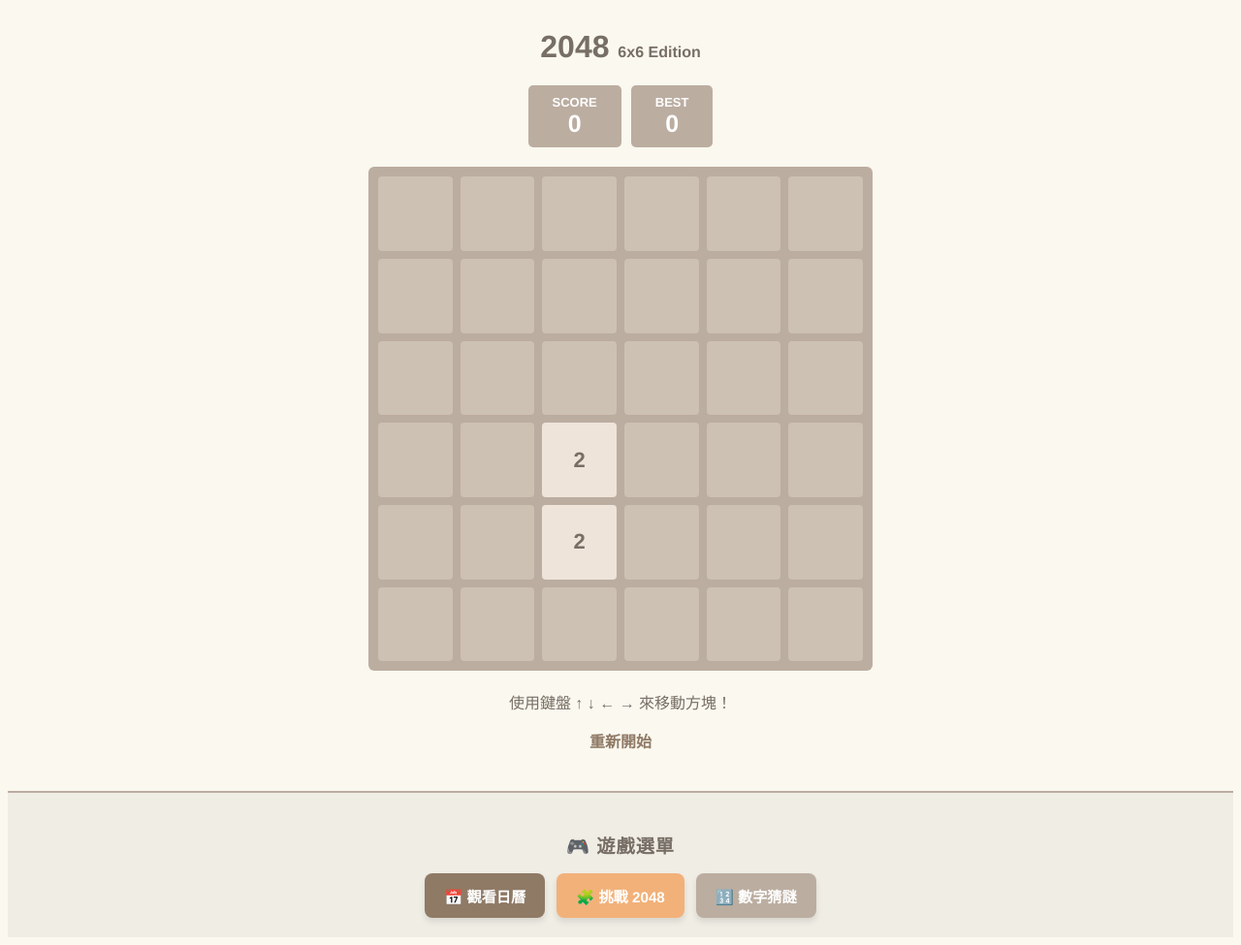
After one commit to mvdmmnt0517/flask-calendar, a Flask app: page /2048 in a window 1280 px wide. The commit adds this page. Shown: the whole page at 97% size. Run offline with Flask 3, Linux system fonts and the light colour scheme.

Commit message:
Add files via upload

```diff
--- a/app.py
+++ b/app.py
@@ -1,18 +1,16 @@
-from flask import Flask, render_template, request
+from flask import Flask, render_template, request, session, redirect, url_for
 import calendar
 from datetime import datetime
 import random
-from flask import session
 
-app.secret_key = "any_secret_key" # session 必須設定一個密鑰才能運作
 app = Flask(__name__)
+app.secret_key = "f8#2d_K9L!zPqX6vW5r_p0A1"
 
-# 自定義日曆類別，用來幫「今天」加上特殊的 HTML class
+# --- 日曆邏輯 ---
 class HighlightCalendar(calendar.HTMLCalendar):
     def __init__(self, today_day):
         super().__init__()
         self.today_day = today_day
-
     def formatday(self, day, weekday):
         if day == self.today_day:
             return f'<td class="today">{day}</td>'
@@ -20,66 +18,155 @@
             return '<td class="noday">&nbsp;</td>'
         return f'<td class="day">{day}</td>'
 
+# --- 2048 核心邏輯 ---
+def merge_left(row):
+    nums = [i for i in row if i != 0]
+    new_row = []
+    points = 0
+    skip = False
+    for i in range(len(nums)):
+        if skip:
+            skip = False
+            continue
+        if i + 1 < len(nums) and nums[i] == nums[i+1]:
+            val = nums[i] * 2
+            new_row.append(val)
+            points += val
+            skip = True
+        else:
+            new_row.append(nums[i])
+    return new_row + [0] * (6 - len(new_row)), points
+
+def add_tile_dynamic(board):
+    flat_board = [cell for row in board for cell in row]
+    max_val = max(flat_board) if any(flat_board) else 2
+
+    options = [2, 4, 8, 16, 32, 64]
+    weights = [64, 32, 16, 8, 4, 2]
+
+    valid_options = []
+    valid_weights = []
+    for i in range(len(options)):
+        if options[i] <= max_val:
+            valid_options.append(options[i])
+            valid_weights.append(weights[i])
+
+    empty = [(r, c) for r in range(6) for c in range(6) if board[r][c] == 0]
+    if empty:
+        r, c = random.choice(empty)
+        board[r][c] = random.choices(valid_options, weights=valid_weights, k=1)[0]
+    return board
+
+def check_game_over(board):
+    for r in range(6):
+        for c in range(6):
+            if board[r][c] == 0: return False
+            if c < 5 and board[r][c] == board[r][c+1]: return False
+            if r < 5 and board[r][c] == board[r+1][c]: return False
+    return True
+
+# --- 路由設定 ---
+
+@app.route("/")
+def home():
+    real_today = datetime.now()
+    view_year = request.args.get('y', default=real_today.year, type=int)
+    view_month = request.args.get('m', default=real_today.month, type=int)
+    prev_m = view_month - 1 if view_month > 1 else 12
+    prev_y = view_year if view_month > 1 else view_year - 1
+    next_m = view_month + 1 if view_month < 12 else 1
+    next_y = view_year if view_month < 12 else view_year + 1
+    cal = HighlightCalendar(real_today.day if (view_year == real_today.year and view_month == real_today.month) else -1)
+    return render_template("index.html", view_title=f"{view_year} 年 {view_month} 月",
+                           calendar_html=cal.formatmonth(view_year, view_month),
+                           prev_y=prev_y, prev_m=prev_m, next_y=next_y, next_m=next_m)
+
+@app.route("/2048")
+def game_2048():
+    if "board" not in session or len(session["board"]) != 6:
+        # 修正：補上初始化邏輯
+        session["board"] = add_tile_dynamic(add_tile_dynamic([[0]*6 for _ in range(6)]))
+        session["score"] = 0
+        session["game_over"] = False
+
+    return render_template("2048.html",
+                           board=session["board"],
+                           score=session["score"],
+                           best=session.get("best_2048", 0),
+                           game_over=session.get("game_over", False))
+
+@app.route("/2048/move/<dir>")
+def move_2048(dir):
+    board = session.get("board")
+    if not board: return redirect(url_for('game_2048'))
+
+    total_points = 0
+    temp_board = []
+
+    # 修正：補齊位移邏輯
+    if dir == "left":
+        for row in board:
+            res, pts = merge_left(row)
+            temp_board.append(res); total_points += pts
+    elif dir == "right":
+        for row in board:
+            res, pts = merge_left(row[::-1])
+            temp_board.append(res[::-1]); total_points += pts
+    elif dir == "up":
+        transposed = [list(row) for row in zip(*board)]
+        merged = []
+        for col in transposed:
+            res, pts = merge_left(col)
+            merged.append(res); total_points += pts
+        temp_board = [list(row) for row in zip(*merged)]
+    elif dir == "down":
+        transposed = [list(row) for row in zip(*board)]
+        merged = []
+        for col in transposed:
+            res, pts = merge_left(col[::-1])
+            merged.append(res[::-1]); total_points += pts
+        temp_board = [list(row) for row in zip(*merged)]
+    else:
+        temp_board = board
+
+    # 執行你的規則：產生新數字
+    final_board = add_tile_dynamic(temp_board)
+
+    # 更新 Session
+    session["board"] = final_board
+    session["score"] = session.get("score", 0) + total_points
+    if session["score"] > session.get("best_2048", 0):
+        session["best_2048"] = session["score"]
+
+    # 檢查是否死亡
+    session["game_over"] = check_game_over(final_board)
+
+    return redirect(url_for('game_2048'))
+
+@app.route("/2048/reset")
+def reset_2048():
+    session.pop("board", None)
+    session.pop("score", None)
+    session.pop("game_over", None)
+    return redirect(url_for('game_2048'))
 
 @app.route("/game", methods=["GET", "POST"])
 def game():
-    # 1. 如果是新遊戲，或者沒設定數字，就隨機選一個
     if "target" not in session:
         session["target"] = random.randint(1, 100)
         session["attempts"] = 0
-        session["msg"] = "歡迎來到猜數字遊戲！請輸入 1-100 的數字。"
-
-    # 2. 當玩家按下「提交」按鈕時 (POST)
+        session["msg"] = "請輸入 1-100 的數字。"
     if request.method == "POST":
         try:
             guess = int(request.form.get("num"))
             session["attempts"] += 1
-
-            if guess < session["target"]:
-                session["msg"] = f"太小了！(已猜 {session['attempts']} 次)"
-            elif guess > session["target"]:
-                session["msg"] = f"太大了！(已猜 {session['attempts']} 次)"
+            if guess < session["target"]: session["msg"] = f"太小了！({session['attempts']}次)"
+            elif guess > session["target"]: session["msg"] = f"太大了！({session['attempts']}次)"
             else:
-                session["msg"] = f"恭喜猜中了！答案是 {session['target']}，總共猜了 {session['attempts']} 次。"
-                # 猜中後重置，下次進來就是新遊戲
+                session["msg"] = f"中了！共猜了{session['attempts']}次。"
                 session.pop("target")
-        except:
-            session["msg"] = "請輸入有效的數字！"
-
+        except: session["msg"] = "無效數字！"
     return render_template("game.html", message=session["msg"])
-
-
-@app.route("/")
-def home():
-    # 1. 取得真正的「今天」
-    real_today = datetime.now()
-
-    # 2. 從網址取得使用者想看的年份和月份 (如果沒給，就用今天)
-    view_year = request.args.get('y', default=real_today.year, type=int)
-    view_month = request.args.get('m', default=real_today.month, type=int)
-
-    # 3. 計算「上個月」與「下個月」的數值 (用於按鈕連結)
-    prev_m = view_month - 1 if view_month > 1 else 12
-    prev_y = view_year if view_month > 1 else view_year - 1
-    next_m = view_month + 1 if view_month < 12 else 1
-    next_y = view_year if view_month < 12 else view_year + 1
-
-    # 4. 如果看的正是「本月」，就標記今天；否則不標記
-    highlight_day = real_today.day if (view_year == real_today.year and view_month == real_today.month) else -1
-
-    # 5. 產生 HTML 格式的日曆
-    cal = HighlightCalendar(highlight_day)
-    cal_html = cal.formatmonth(view_year, view_month)
-
-    message = f"現在是 {real_today.year} 年 {real_today.month} 月 {real_today.day} 日"
-    view_title = f"{view_year} 年 {view_month} 月"
-
-    return render_template("index.html",
-                           msg=message,
-                           view_title=view_title,
-                           calendar_html=cal_html,
-                           prev_y=prev_y, prev_m=prev_m,
-                           next_y=next_y, next_m=next_m)
 
 if __name__ == "__main__":
     app.run(debug=True)
--- /dev/null
+++ b/templates/2048.html
@@ -0,0 +1,257 @@
+<!DOCTYPE html>
+<html>
+<head>
+    <title>6x6 2048 遊戲</title>
+	<meta name="viewport" content="width=device-width, initial-scale=1.0, maximum-scale=1.0, user-scalable=no">
+    <style>
+        body { font-family: 'Clear Sans', 'Helvetica Neue', Arial, sans-serif; text-align: center; background-color: #faf8ef; color: #776e65; }
+        .header { margin-top: 30px; }
+        .score-container { display: flex; justify-content: center; gap: 10px; margin: 20px; }
+        .score-box { background: #bbada0; padding: 10px 25px; border-radius: 5px; color: white; }
+        .score-box span { display: block; }
+        .label { font-size: 13px; font-weight: bold; }
+        .value { font-size: 25px; font-weight: bold; }
+
+        /* 6x6 棋盤佈局 */
+        .grid-container {
+		position: relative; /* 確保遮罩正確覆蓋 */
+		display: grid;
+		grid-template-columns: repeat(6, 1fr);
+		grid-gap: 8px; /* 稍微縮小間距，適合 6x6 */
+		background-color: #bbada0;
+		padding: 10px;
+		border-radius: 6px;
+		width: 95vw; /* 手機上寬度多一點點 */
+		max-width: 500px;
+		margin: 20px auto;
+		aspect-ratio: 1 / 1;
+		overflow: hidden; /* 確保遮罩不超出邊界 */
+		}
+
+		/* 遮罩本人 */
+		.game-over-mask {
+		position: absolute;
+		top: 0; left: 0;
+		width: 100%; height: 100%;
+		background-color: rgba(238, 228, 218, 0.85);
+		display: flex;
+		flex-direction: column;
+		justify-content: center;
+		align-items: center;
+		z-index: 100;
+		border-radius: 6px;
+		/* 加入一個淡入效果 */
+		animation: fadeIn 0.5s ease-in-out;
+		}
+
+		@keyframes fadeIn {
+		from { opacity: 0; }
+		to { opacity: 1; }
+		}
+
+		/* 遊戲結束文字 */
+		.game-over-title {
+			font-size: 40px;
+			font-weight: bold;
+			color: #776e65;
+			margin: 0;
+		}
+
+		/* 重新開始按鈕 */
+		.retry-btn {
+			margin-top: 20px;
+			padding: 12px 25px;
+			background-color: #8f7a66;
+			color: white;
+			text-decoration: none;
+			border-radius: 5px;
+			font-weight: bold;
+		}
+
+        .tile {
+		background-color: #cdc1b4;
+		display: flex;
+		justify-content: center;
+		align-items: center;
+		font-size: 22px; /* 基本字體大一點 */
+		font-weight: bold;
+		border-radius: 4px;
+		aspect-ratio: 1 / 1;
+		transition: transform 0.1s; /* 加入極微小的移動平滑感 */
+		}
+
+        /* 根據數字大小設定漸層感 */
+		.tile-2 { background: #eee4da; color: #776e65; }
+		.tile-4 { background: #ede0c8; color: #776e65; }
+		.tile-8 { background: #f2b179; color: white; }
+		.tile-16 { background: #f59563; color: white; }
+		.tile-32 { background: #f67c5f; color: white; }
+		.tile-64 { background: #f65e3b; color: white; }
+		.tile-128 { background: #edcf72; color: white; font-size: 18px; box-shadow: 0 0 10px #edcf72; }
+		.tile-256 { background: #edcc61; color: white; font-size: 18px; box-shadow: 0 0 15px #edcc61; }
+		.tile-512 { background: #edc850; color: white; font-size: 18px; }
+		.tile-1024 { background: #edc53f; color: white; font-size: 14px; }
+		.tile-2048 { background: #edc22e; color: white; font-size: 14px; }
+
+		.mobile-controls button {
+        width: 60px; height: 60px; margin: 5px;
+        font-size: 24px; background: #8f7a66; color: white;
+        border: none; border-radius: 5px;
+    }
+		body { touch-action: none; }
+
+    </style>
+</head>
+<body>
+    <div class="header">
+        <h1>2048 <span style="font-size: 0.5em;">6x6 Edition</span></h1>
+        <div class="score-container">
+            <div class="score-box"><span class="label">SCORE</span><span class="value">{{ score }}</span></div>
+            <div class="score-box"><span class="label">BEST</span><span class="value">{{ best }}</span></div>
+        </div>
+    </div>
+
+    <div class="grid-container">
+		{% for row in board %}
+			{% for cell in row %}
+				<div class="tile tile-{{ cell if cell > 0 else 'empty' }}">
+					{{ cell if cell > 0 else '' }}
+				</div>
+			{% endfor %}
+		{% endfor %}
+
+		{% if game_over %}
+			<div class="game-over-mask">
+				<h2 class="game-over-title">遊戲結束</h2>
+				<p class="final-score">最終得分：{{ score }}</p>
+				<a href="/2048/reset" class="retry-btn">重新開始</a>
+			</div>
+		{% endif %}
+	</div>
+	<div class="mobile-controls" style="margin-top: 20px; display: none;">
+		<button onclick="location.href='/2048/move/up'">↑</button><br>
+		<button onclick="location.href='/2048/move/left'">←</button>
+		<button onclick="location.href='/2048/move/down'">↓</button>
+		<button onclick="location.href='/2048/move/right'">→</button>
+	</div>
+
+    <p>使用鍵盤 <b>↑ ↓ ← →</b> 來移動方塊！</p>
+    <a href="/2048/reset" style="text-decoration:none; color:#8f7a66; font-weight:bold;">重新開始</a>
+
+    <script>
+    // --- 原有的鍵盤監聽 ---
+    document.addEventListener('keydown', (e) => {
+        const moves = { 'ArrowUp': 'up', 'ArrowDown': 'down', 'ArrowLeft': 'left', 'ArrowRight': 'right' };
+        if (moves[e.key]) window.location.href = '/2048/move/' + moves[e.key];
+    });
+
+    // --- 新增：觸控滑動監聽 (Swipe Logic) ---
+    let touchStartX = 0;
+    let touchStartY = 0;
+
+    document.addEventListener('touchstart', (e) => {
+        touchStartX = e.changedTouches[0].screenX;
+        touchStartY = e.changedTouches[0].screenY;
+    }, false);
+
+    document.addEventListener('touchend', (e) => {
+        let touchEndX = e.changedTouches[0].screenX;
+        let touchEndY = e.changedTouches[0].screenY;
+        handleSwipe(touchStartX, touchStartY, touchEndX, touchEndY);
+    }, false);
+
+    function handleSwipe(startX, startY, endX, endY) {
+        const dx = endX - startX;
+        const dy = endY - startY;
+        const absDx = Math.abs(dx);
+        const absDy = Math.abs(dy);
+
+        // 確保滑動距離夠長，避免誤觸 (門檻值 30 像素)
+        if (Math.max(absDx, absDy) > 30) {
+            let dir = '';
+            if (absDx > absDy) {
+                dir = dx > 0 ? 'right' : 'left';
+            } else {
+                dir = dy > 0 ? 'down' : 'up';
+            }
+            window.location.href = '/2048/move/' + dir;
+        }
+    }
+
+    // 如果是行動裝置，顯示備用按鈕
+    if ('ontouchstart' in window) {
+        document.querySelector('.mobile-controls').style.display = 'block';
+    }
+</script>
+
+	<div class="nav-container">
+    <h3 class="nav-title">🎮 遊戲選單</h3>
+    <div class="nav-buttons">
+        <a href="/" class="nav-btn btn-home">📅 觀看日曆</a>
+        <a href="/2048" class="nav-btn btn-2048">🧩 挑戰 2048</a>
+        <a href="/game" class="nav-btn btn-guess">🔢 數字猜謎</a>
+    </div>
+</div>
+
+<style>
+    .nav-container {
+        margin-top: 40px;
+        padding: 20px;
+        background-color: #f0ede5; /* 淺米色背景，更有質感 */
+        border-top: 2px solid #bbada0;
+        text-align: center;
+    }
+
+    .nav-title {
+        color: #776e65;
+        font-size: 1.2rem;
+        margin-bottom: 15px;
+        letter-spacing: 1px;
+    }
+
+    .nav-buttons {
+        display: flex;
+        justify-content: center;
+        flex-wrap: wrap; /* 手機空間不足時自動換行 */
+        gap: 12px;
+    }
+
+    .nav-btn {
+        padding: 12px 20px;
+        text-decoration: none;
+        color: white;
+        font-weight: bold;
+        border-radius: 8px;
+        font-size: 0.95rem;
+        transition: all 0.3s ease; /* 增加平滑動畫 */
+        box-shadow: 0 4px 6px rgba(0,0,0,0.1); /* 微弱陰影 */
+        display: inline-block;
+    }
+
+    /* 各別按鈕的顏色設計 */
+    .btn-home { background-color: #8f7a66; }
+    .btn-2048 { background-color: #f2b179; }
+    .btn-guess { background-color: #bbada0; }
+
+    /* 懸停效果 (滑鼠移上去或點擊時) */
+    .nav-btn:hover {
+        transform: translateY(-3px); /* 向上微跳 */
+        box-shadow: 0 6px 12px rgba(0,0,0,0.15);
+        filter: brightness(1.1); /* 稍微變亮 */
+    }
+
+    .nav-btn:active {
+        transform: translateY(1px); /* 按下去的沉入感 */
+    }
+
+    /* 手機版微調 */
+    @media (max-width: 480px) {
+        .nav-btn {
+            width: 80%; /* 手機上按鈕寬一點比較好按 */
+            margin-bottom: 5px;
+        }
+    }
+</style>
+
+</body>
+</html>
```
Also changed, not shown: templates/game.html (+69 -0 lines), templates/index.html (+71 -0 lines).
